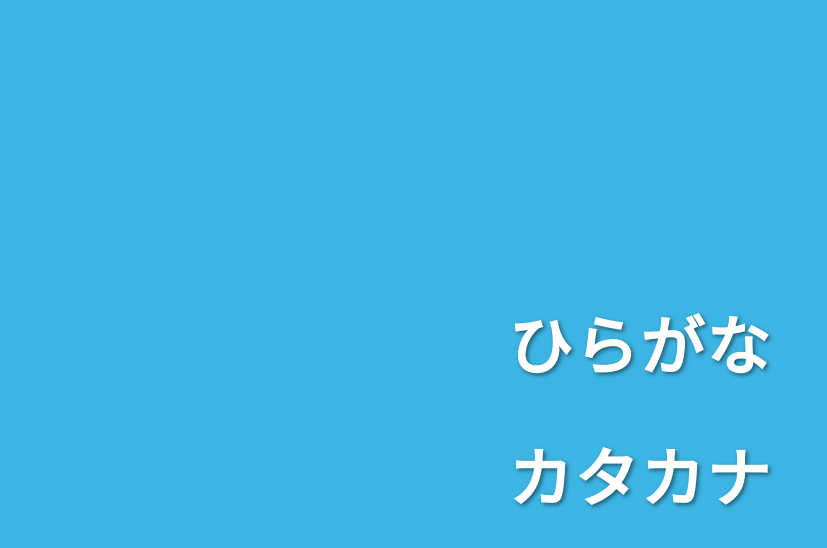
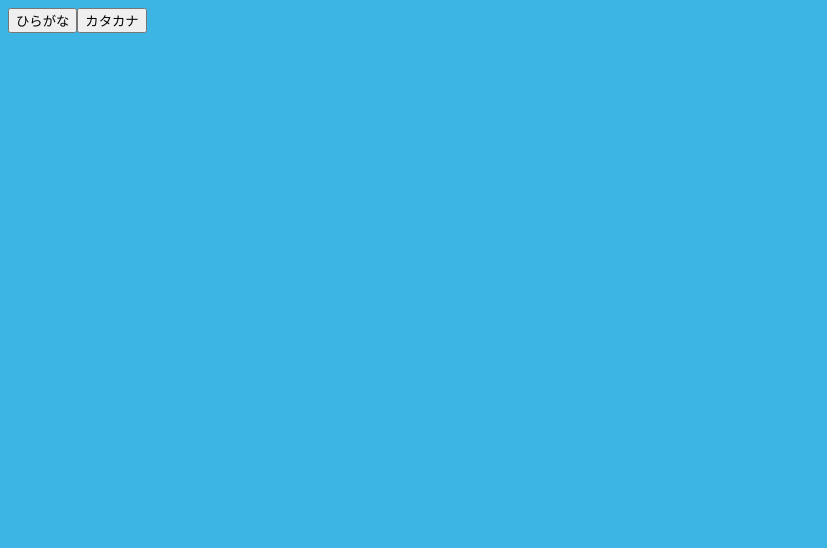
Before and after one commit to NguyenHChinh/kanagana, a React (Vite) app in the folder kanagana/: page / in a window 1280 px wide. Shown: the top 548 px of the page, without its empty margins (0-827 px from the left). Built offline with nearby package versions, Linux system fonts and the light colour scheme.

Commit message:
Changing to route-based selection

```diff
--- a/kanagana/src/App.jsx
+++ b/kanagana/src/App.jsx
@@ -1,4 +1,6 @@
+import { BrowserRouter as Router, Routes, Route } from 'react-router-dom'
 import { useState } from 'react'
+import KanaSelect from "./components/KanaSelect";
 import Hiragana from './components/Hiragana.jsx'
 import Katakana from './components/Katakana.jsx'
 
@@ -14,24 +16,30 @@ function App() {
   };
 
   return (
-    <>
-      <div className="main-container">
-        {showText && (
-          <>
-            <h1 onClick={() => handleClick("hiragana")}>ひらがな</h1>
-            <h1 onClick={() => handleClick("katakana")}>カタカナ</h1>
-          </>
-        )}
+    <Router>
+      <Routes>
+        <Route path="/" element={<KanaSelect/>}/>
+      </Routes>
+    </Router>
 
-        {!showText && (selectedAlphabet == "hiragana") && (
-          <Hiragana/>
-        )}
+    // <>
+    //   <div className="main-container">
+    //     {showText && (
+    //       <>
+    //         <h1 onClick={() => handleClick("hiragana")}>ひらがな</h1>
+    //         <h1 onClick={() => handleClick("katakana")}>カタカナ</h1>
+    //       </>
+    //     )}
 
-        {!showText && (selectedAlphabet == "katakana") && (
-          <Katakana/>
-        )}
-      </div>
-    </>
+    //     {!showText && (selectedAlphabet == "hiragana") && (
+    //       <Hiragana/>
+    //     )}
+
+    //     {!showText && (selectedAlphabet == "katakana") && (
+    //       <Katakana/>
+    //     )}
+    //   </div>
+    // </>
   )
 }
 
--- /dev/null
+++ b/kanagana/src/components/KanaSelect.jsx
@@ -0,0 +1,15 @@
+import { useNavigate } from "react-router-dom";
+
+function KanaSelect() {
+    const navigate = useNavigate();
+
+    return(
+        <div className="kana-select-container">
+
+            <button className="kana-select"onClick={() => navigate('/practice/hiragana')}>ひらがな</button>
+            <button className="kana-select" onClick={() => navigate('/practice/katakana')}>カタカナ</button>
+        </div>
+    )
+}
+
+export default KanaSelect;
```
